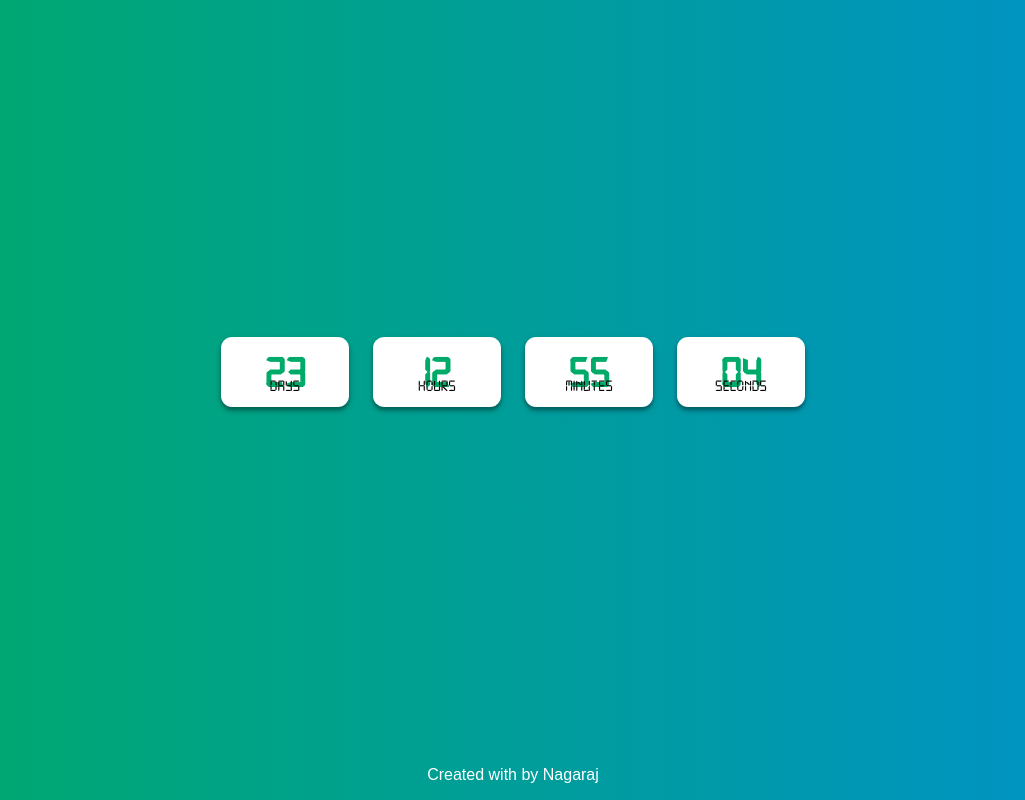
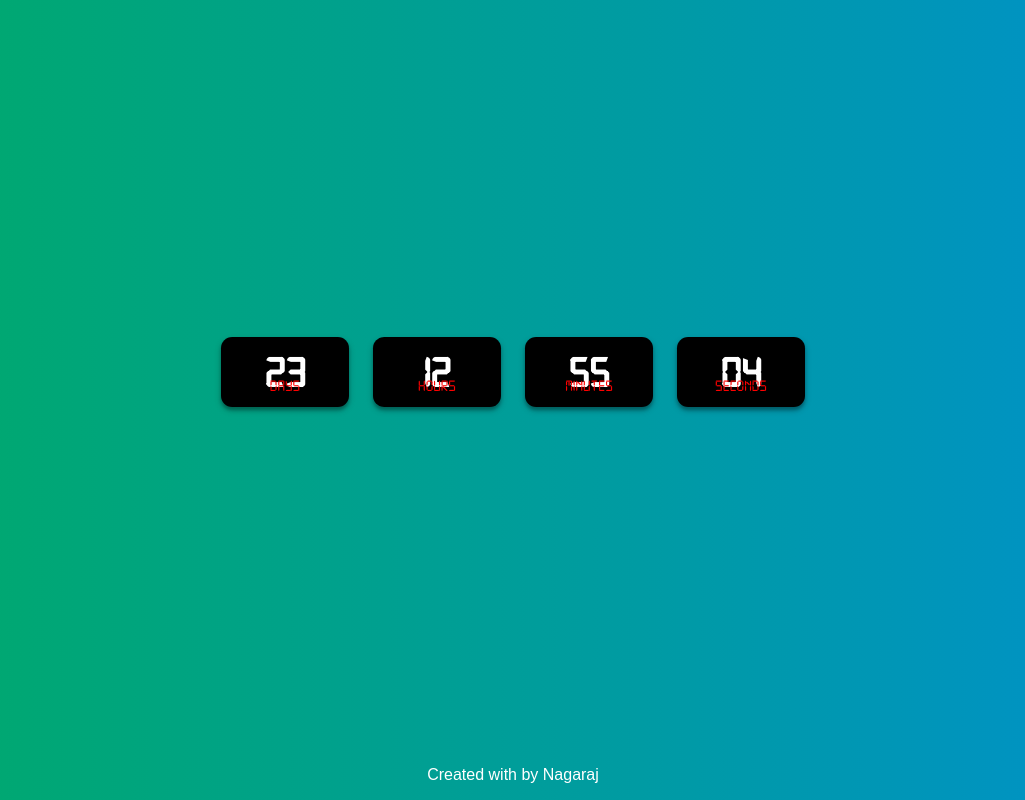
Before and after one commit to inagaraj/coming-soon, a plain HTML site: page index.html in a window 1280 px wide. Shown: the whole page, without its empty margins (127-1152 px from the left). Drawn offline with Linux system fonts and the light colour scheme.

Commit message:
style updated

```diff
--- a/css/style.css
+++ b/css/style.css
@@ -39,7 +39,7 @@ main {
 }
 
 .countdown-holder div {
-    background: #fff;
+    background: #000;
     width: 8rem;
     text-align: center;
     border-radius: 0.7rem;
@@ -53,9 +53,13 @@ main {
 }
 
 .countdown-holder h1 {
-    color: #00aa69;
+    color: #fff;
     font-size: 2.7rem;
     font-weight: 700;
+}
+.countdown-holder span {
+    color: red;
+
 }
 
 form {
```
Also changed, not shown: index.html (+0 -4 lines).
